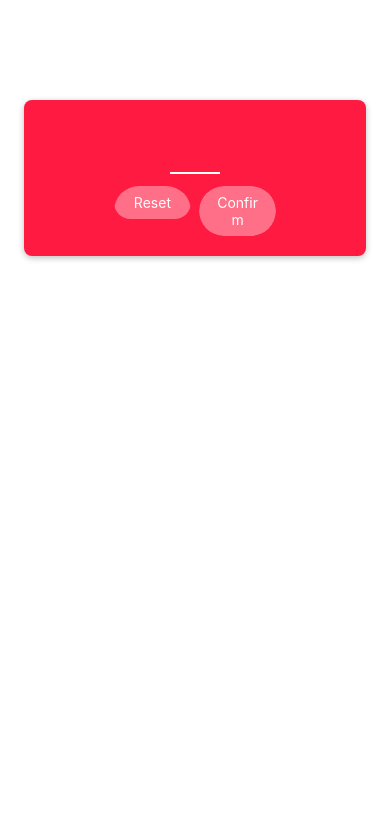
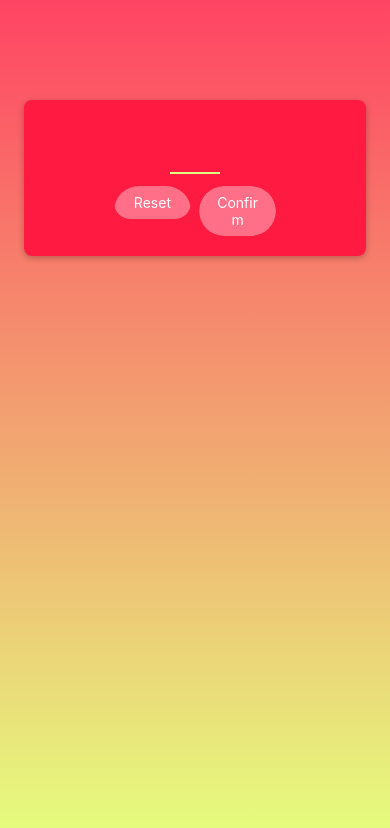
Before and after one commit to sohyeon-zoe-kim/RNCourse, a React Native app in the folder MiniGameApp/: screen / in a window 390 px wide. Shown: the top 828 px of the page. Built offline with nearby package versions, Linux system fonts and the light colour scheme.

Commit message:
feat: linear gradient background 추가 & style 오타 수정

```diff
--- a/MiniGameApp/App.js
+++ b/MiniGameApp/App.js
@@ -1,9 +1,18 @@
+import { LinearGradient } from 'expo-linear-gradient'
 import { StyleSheet } from 'react-native'
 
 import StartGameScreen from './screens/StartGameScreen'
 
 export default function App() {
-  return <StartGameScreen />
+  return (
+    <LinearGradient colors={['#ff4463', '#e5ff7e']} style={styles.rootScreen}>
+      <StartGameScreen />
+    </LinearGradient>
+  )
 }
 
-const styles = StyleSheet.create({})
+const styles = StyleSheet.create({
+  rootScreen: {
+    flex: 1,
+  },
+})
--- a/MiniGameApp/package.json
+++ b/MiniGameApp/package.json
@@ -18,7 +18,8 @@
     "expo-status-bar": "~1.4.4",
     "prettier": "^2.8.8",
     "react": "18.2.0",
-    "react-native": "0.71.8"
+    "react-native": "0.71.8",
+    "expo-linear-gradient": "~12.1.2"
   },
   "devDependencies": {
     "@babel/core": "^7.20.0"
--- a/MiniGameApp/screens/StartGameScreen.js
+++ b/MiniGameApp/screens/StartGameScreen.js
@@ -4,15 +4,15 @@ import PrimaryButton from '../components/PrimaryButton'
 
 function StartGameScreen() {
   return (
-    <View style={style.inputContainer}>
+    <View style={styles.inputContainer}>
       <TextInput
-        style={style.numberinput}
+        style={styles.numberinput}
         maxLength={2}
         keyboardType="number-pad"
         autoCapitalize="none"
         autoCorrect={false}
       />
-      <View style={style.buttonsContainer}>
+      <View style={styles.buttonsContainer}>
         <PrimaryButton>Reset</PrimaryButton>
         <PrimaryButton>Confirm</PrimaryButton>
       </View>
@@ -22,7 +22,7 @@ function StartGameScreen() {
 
 export default StartGameScreen
 
-const style = StyleSheet.create({
+const styles = StyleSheet.create({
   inputContainer: {
     padding: 16,
     marginHorizontal: 24,
@@ -40,9 +40,9 @@ const style = StyleSheet.create({
     height: 50,
     width: 50,
     fontSize: 32,
-    borderBottomColor: '#ffffff',
+    borderBottomColor: '#e5ff7e',
     borderBottomWidth: 2,
-    color: '#ffffff',
+    color: '#e5ff7e',
     marginVertical: 8,
     fontWeight: 'bold',
     textAlign: 'center',
```
Also changed, not shown: 1 other file (tests, documents, lock files or other folders).
